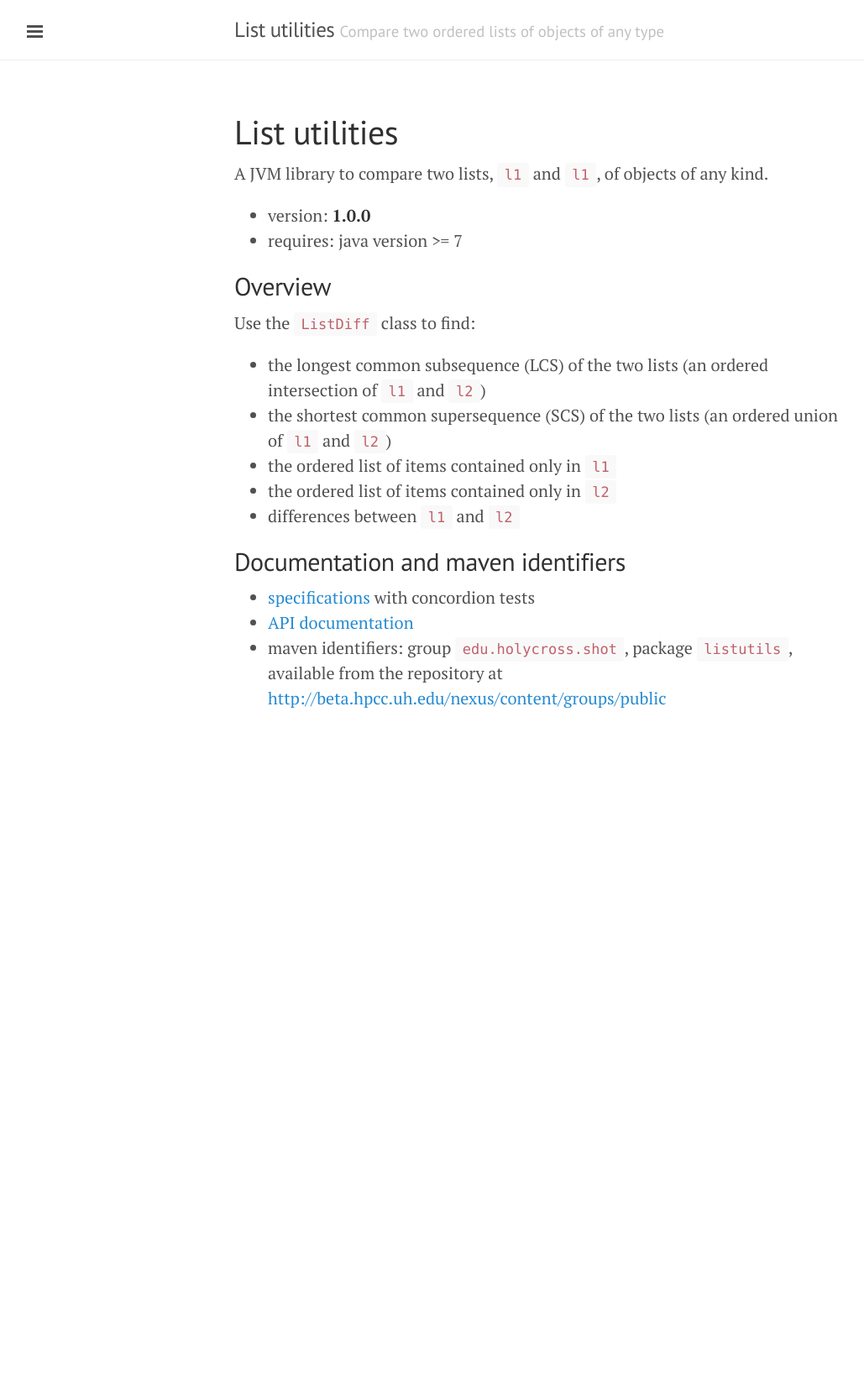
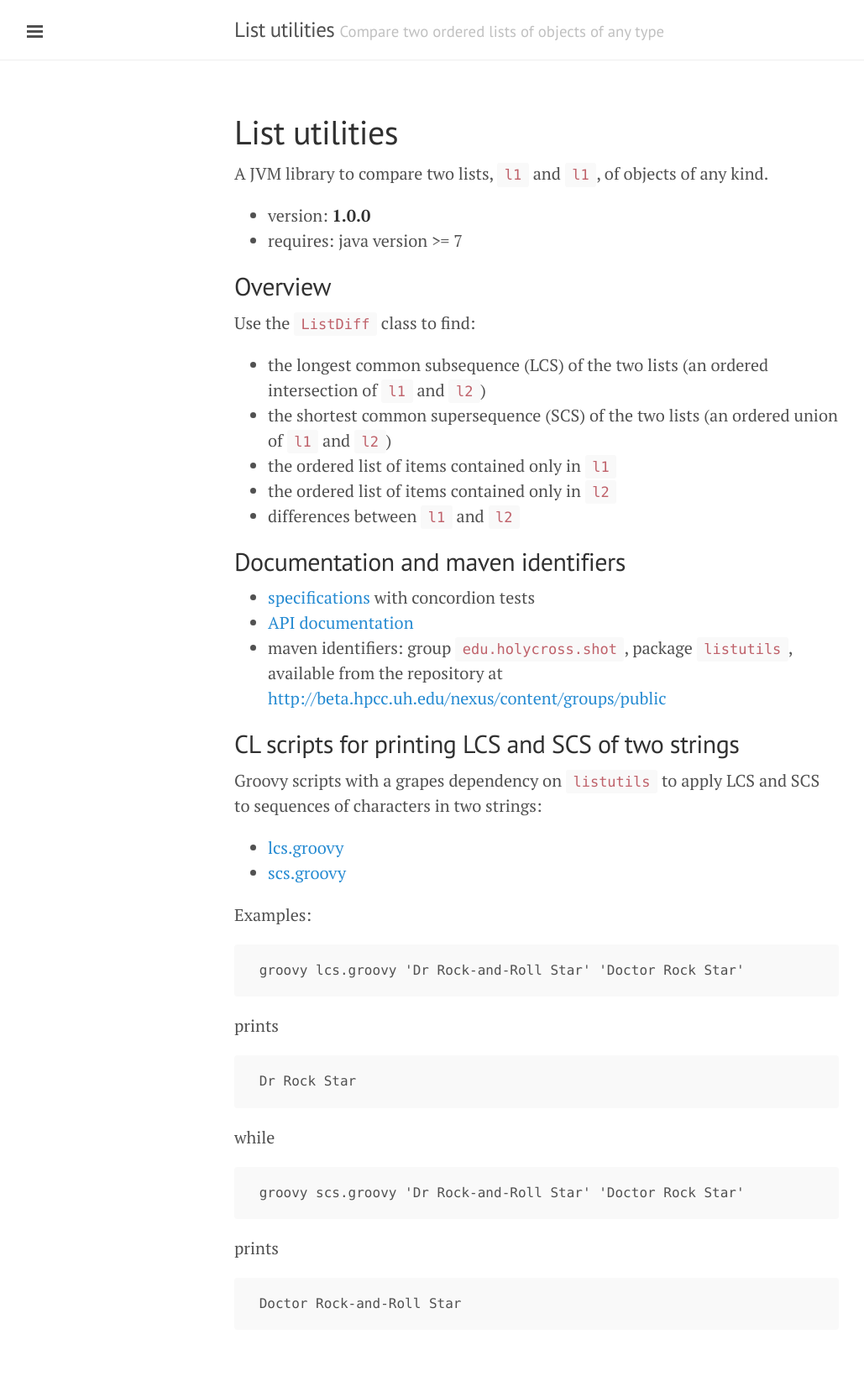
Before and after one commit to neelsmith/listutils, a Jekyll site: the page built from index.md, in a window 1280 px wide. Shown: the whole page at 84% size, without its empty margins (1-1030 px from the left). Built offline with Jekyll 4.4.1, drawn with Linux system fonts in a browser that asks for light colours; before the commit the page ends 927 px from its top, so only the background shows below that.

Commit message:
Add info on CL scripts

```diff
--- a/index.md
+++ b/index.md
@@ -25,3 +25,27 @@ Use the `ListDiff` class to find:
 - [specifications](specs/listutils/ListUtils.html) with concordion tests
 - [API documentation](api)
 - maven identifiers: group `edu.holycross.shot`, package `listutils`, available from the repository at <http://beta.hpcc.uh.edu/nexus/content/groups/public>
+
+
+## CL scripts for printing LCS and SCS of two strings
+
+Groovy scripts with a grapes dependency on `listutils` to apply LCS and SCS to sequences of characters in two strings:
+
+- [lcs.groovy](https://gist.github.com/neelsmith/393dbe8a56e5eb1bd1c6)
+- [scs.groovy](https://gist.github.com/neelsmith/7fc5ae04ae58bcf3ac8a)
+
+Examples:
+
+     groovy lcs.groovy 'Dr Rock-and-Roll Star' 'Doctor Rock Star'
+
+prints
+
+     Dr Rock Star
+
+while
+
+     groovy scs.groovy 'Dr Rock-and-Roll Star' 'Doctor Rock Star'
+
+prints
+
+     Doctor Rock-and-Roll Star
```
